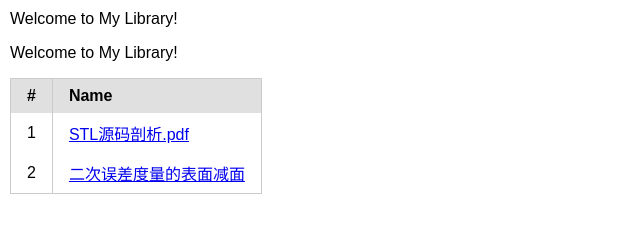
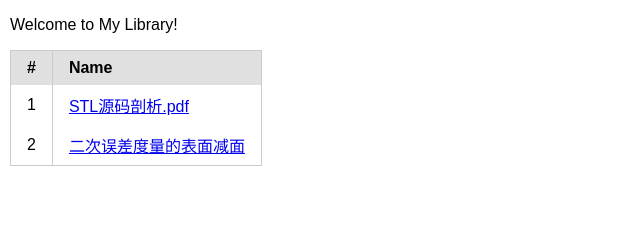
Before and after one commit to zhanzhan1848/zhanzhan1848.github.io, a plain HTML site: page index.html in a window 1280 px wide. Shown: the whole page, without its empty margins (0-640 px from the left). Drawn offline with Linux system fonts and the light colour scheme.

Commit message:
Update index.html

```diff
--- a/index.html
+++ b/index.html
@@ -1,5 +1,3 @@
-<p> Welcome to My Library! </p>
-
 <!DOCTYPE html>
 <html lang="en">
 <head>
```
